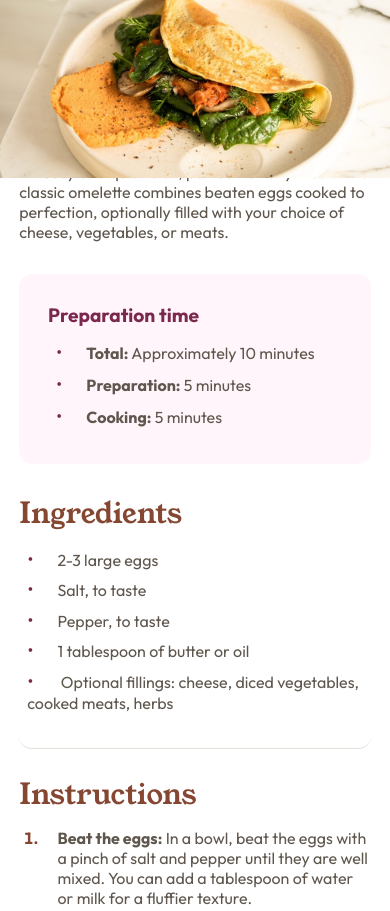
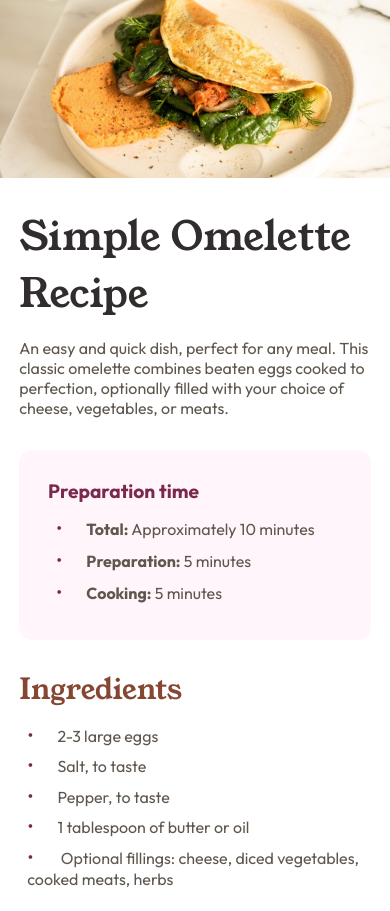
Before and after one commit to ilyasBayram/frontend-mentor-recipe-page-main, a plain HTML site: page index.html in a window 390 px wide. Shown: the top 911 px of the page. Drawn offline with Linux system fonts and the light colour scheme.

Commit message:
tenth commit

```diff
--- a/style.css
+++ b/style.css
@@ -248,4 +248,8 @@ tr:last-child th {
     left: 0;
     right: 0;
   }
+
+  .recipe-info {
+    margin-top: 11rem;
+  }
 }
```
